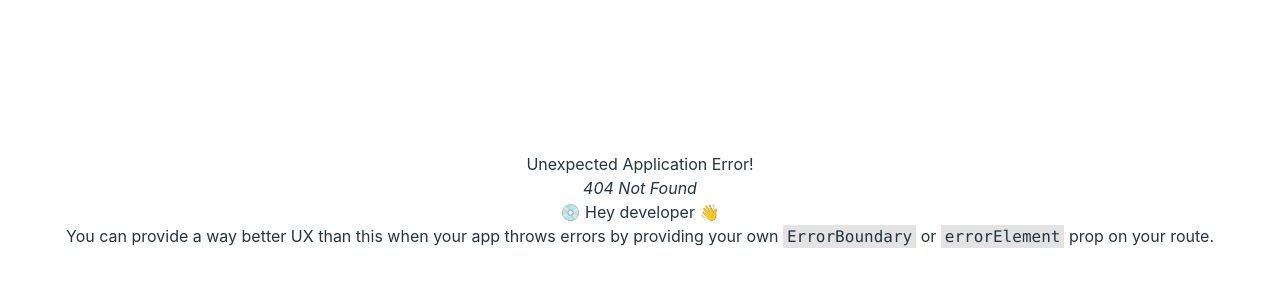
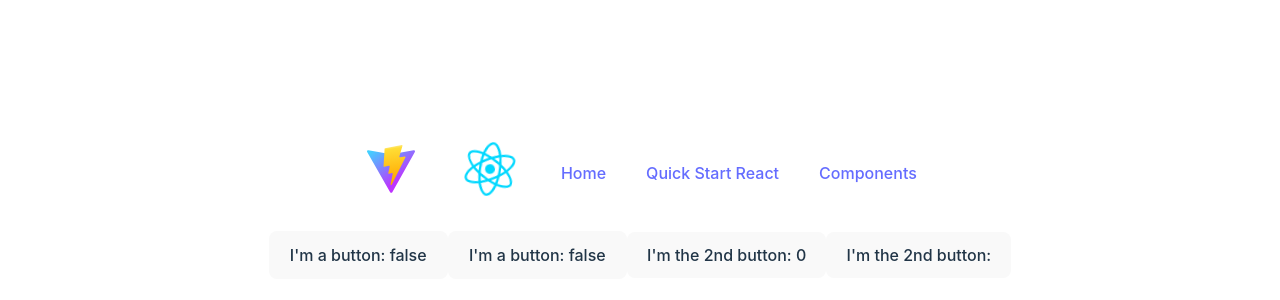
Before and after one commit to m10118003/react-tailwindcss-vite, a React (Vite) app: page /Components in a window 1280 px wide. Before the commit this address had no page. Shown: the part 200-500 px from the top of the page. Built offline with nearby package versions, Linux system fonts and the light colour scheme.

Commit message:
Learn component create & nest Add Component Add in router Home changed Write TailwindCSS in QuickStart

```diff
--- a/src/App.tsx
+++ b/src/App.tsx
@@ -22,7 +22,7 @@ function App() {
           </a>
           <Link to="/Home" className="m-5 py-5">Home</Link>
           <Link to="/QuickStart" className="m-5 py-5">Quick Start React</Link>
-
+          <Link to="/Components" className="m-5 py-5">Components</Link>
         </div>
       </div>
     </>
--- /dev/null
+++ b/src/routes/Components.tsx
@@ -0,0 +1,64 @@
+// QuickStart.tsx
+import { useState } from "react";
+import App from '../App'
+
+// 創建和嵌套化組件
+// 組件是 UI 的一部份(user interface), 並且有著自己的 logic 和外觀
+// 組件可以如同按鈕般小, 也可以大到像是一整頁
+// 組件可以返回標記的 JS 函式
+
+function MyButtonCounting() {
+  // 組件如同標記的函式, 由大寫開始, 而 HTML tags 則會是小寫
+  const [count, setCountNumber] = useState(Number); // useState(0) 也可以是 default 值
+  const clickBtnNumber = (): void => {
+    setCountNumber(count + 1);
+    console.log(count + 1)
+  }
+
+  return (
+    // ↓ 使用 JSX
+    <>
+      <button onClick={clickBtnNumber}>I'm the 2nd button: {count}</button>
+    </>
+  );
+}
+
+function MyButtonCounted() {
+  const [countString, setCount] = useState(String); // useState('') 也可以
+  const clickBtnString = (): void => {
+    setCount('counted');
+    alert('Is counted?')
+  }
+
+  return (
+    <>
+      <button onClick={clickBtnString}>I'm the 2nd button: {countString}</button>
+    </>
+  );
+}
+
+export function Components() {
+  const [countBoolean, setCountBoolean] = useState(Boolean); // useState(false) 也可以
+  const clickBtnBoolean = () => {
+    setCountBoolean(!countBoolean); // 反轉這顆 button
+    // prompt("true");
+  }
+  return (
+    <div className='Components'>
+      <App />
+      <div className="flex justify-center items-center">
+        <div>
+          <button className="card-btn border-dashed border-2 border-black-600 hover:bg-[#feb28e] hover:text-indigo-600" onClick={clickBtnBoolean}>I'm a button: {String(countBoolean)}</button>
+          <button className="card-btn border-dashed border-2 border-black-600 hover:bg-[#fe8ec6] hover:text-black-300" onClick={clickBtnBoolean}>I'm a button: {countBoolean.toString()}</button>
+        </div>
+        <div>
+          <MyButtonCounting />
+          {/* ↑ 這是宣告的組件, 可以藉由嵌套他到另外一個組件 */}
+          <MyButtonCounted />
+        </div>
+      </div>
+    </div>
+  );
+}
+
+export default Components;
--- a/src/routes/Home.tsx
+++ b/src/routes/Home.tsx
@@ -5,13 +5,14 @@ function Home() {
 
   const clickBtn = () => {
     // setCount(count+1);
-    setCount('counted');
-    console.log('counted', countString)
+    setCount('Yes! Yes! Yes!');
+    console.log('Yes! Yes! Yes!', countString)
   }
 
-  const [count, setCount2]= useState(0);
+  const [count, setCount2]= useState(String);
   const clickBtn2 = () => {
-    setCount2(count + 1);
+    const count = `Go ! Go ! Go !`;
+    setCount2(count);
       console.log('count', count)
   }
 
@@ -23,10 +24,10 @@ function Home() {
           <h1 className="font-bold underline mt-5 hover:bg-sky-200 hover:text-indigo-600 hover:rounded p-5 cursor-crosshair">Vite + React + TailwindCSS</h1>
           <div className="cards row-auto">
             <button className="card-btn border-dashed border-2 border-black-600 hover:bg-[#feb28e] hover:text-indigo-600" onClick={ clickBtn }>
-              count is: { countString }
+              Start? { countString }
             </button>
             <button className="card-btn col-span-6 border-dashed border-2 border-black-600 hover:bg-sky-200 hover:text-indigo-600" onClick={ clickBtn2 }>
-              count is: { count }
+              Keep going? { count }
             </button>
             <p>
               Edit <code>src/App.tsx</code> and save to test HMR
--- a/src/routes/QuickStart.tsx
+++ b/src/routes/QuickStart.tsx
@@ -4,8 +4,21 @@ export function QuickStart() {
   return (
     <div className='QuickStart'>
       <App />
-      <h1>Hello React.</h1>
-      <h2>Start editing to see some magic happen!</h2>
+      <div className='leading-loose'>
+        <h1>Hello React.</h1>
+        <h2 className='font-black text-rose-600 text-2xl mt-4'>Start editing to see some magic happen!</h2>
+        <div className='text-orange-600 text-center md:text-center align-middle tracking-wide'>
+          <p className='font-black text-yellow-600 text-xl antialiased'>How to create and nest components</p>
+          <p className='font-black text-lime-600 text-l italic md:not-italic'>How to add markup and styles</p>
+          <p className='font-black text-blue-600 text-base tracking-widest'>How to display data</p>
+          <p className="ordinal slashed-zero tabular-nums overline decoration-dashed decoration-4	text-sky-600 hyphens-manual	my-4">
+            1234567890...
+          </p>
+          <p className='font-black text-l leading-6 overline list-disc decoration-dashed decoration-4	text-gray-400	lowercase'><li>How to render conditions and lists</li></p>
+          <p className='font-black text-indigo-600 text-l text-center capitalize'>How to respond to events and update the screen</p>
+          <p className='font-black text-purple-600 text-xl text-center uppercase break-all'>How to share data between components</p>
+        </div>
+      </div>
     </div>
   );
 }
```
Also changed, not shown: src/main.tsx (+6 -1 lines).
